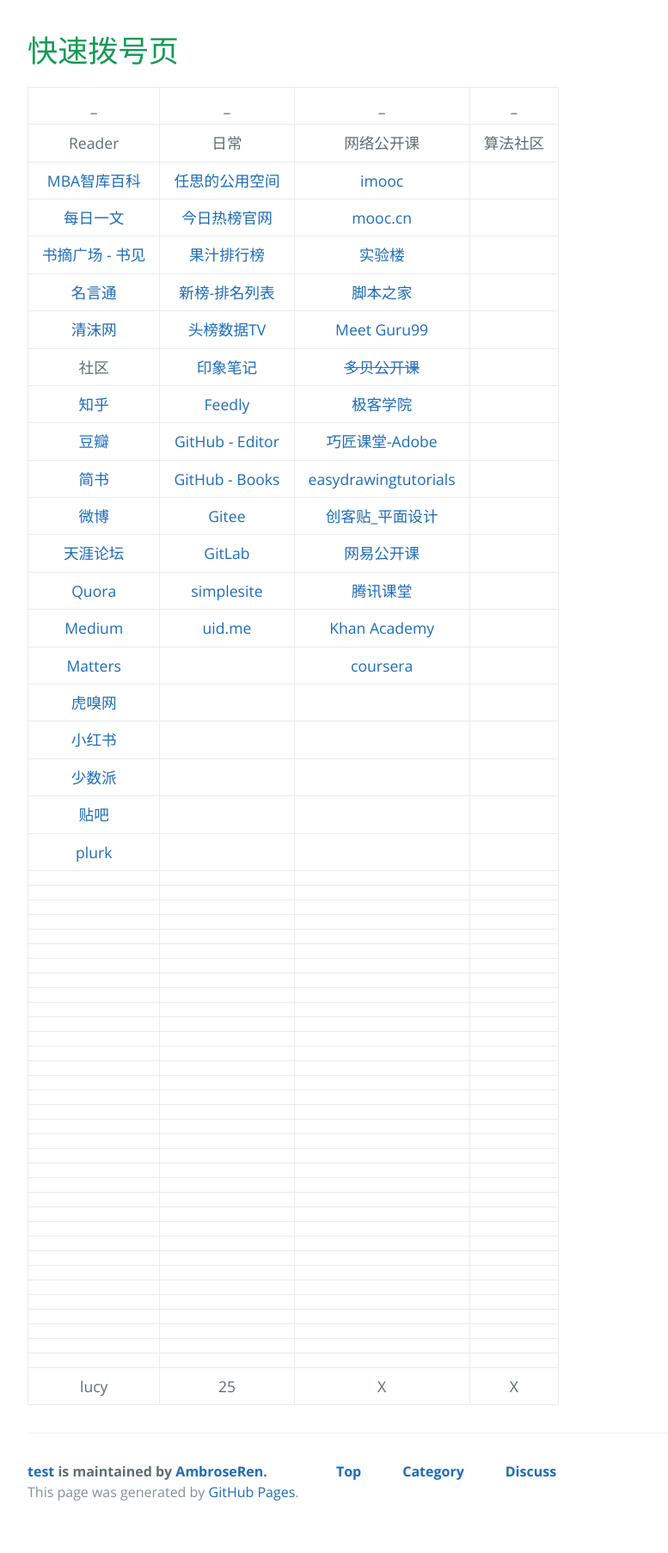
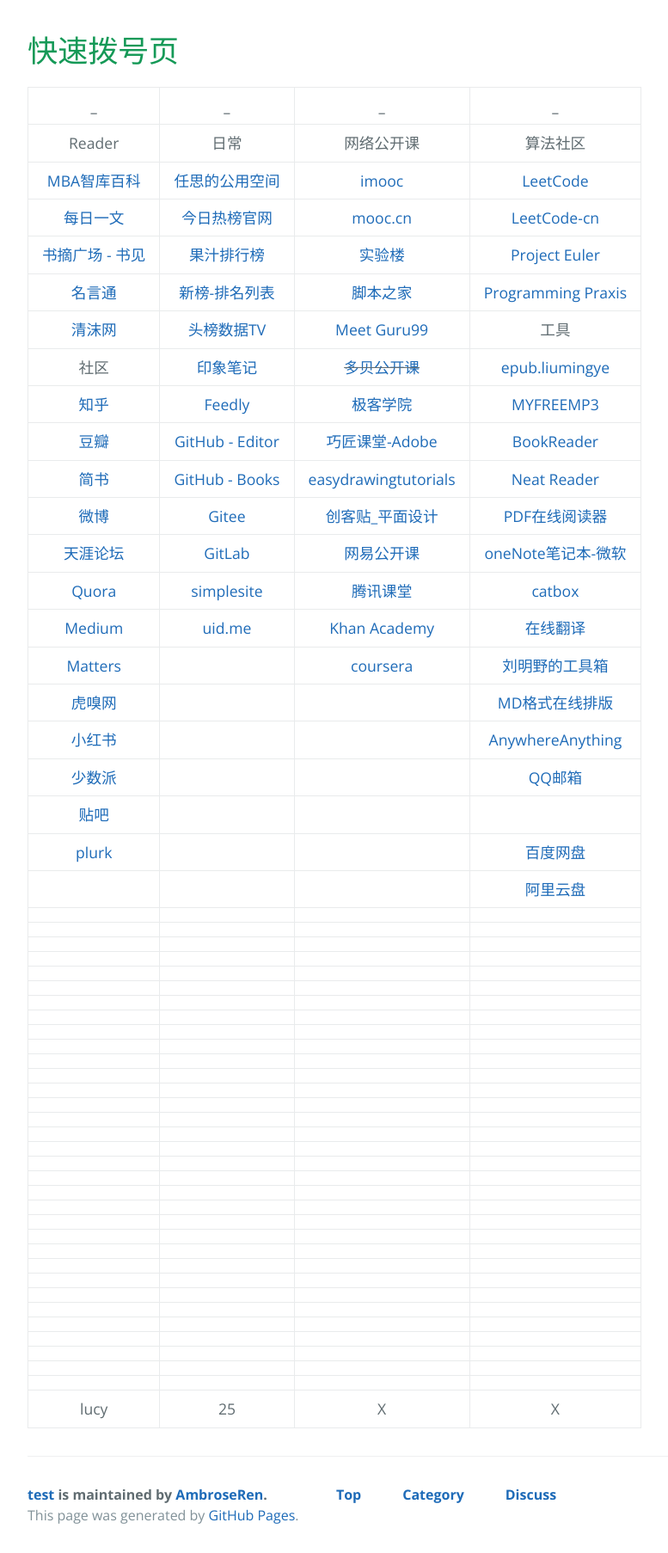
Before and after one commit to AmbroseRen/test, a Jekyll site: the page built from navigation.md, in a window 1280 px wide. Shown: the whole page at 86% size, without its empty margins (192-969 px from the left). Built offline with Jekyll 4.4.1, drawn with Linux system fonts in a browser that asks for light colours; our own code applies the rules of GitHub Pages for plain Markdown files; the repository's description, which GitHub fills in, is left out; before the commit the page ends 1779 px from its top, so only the background shows below that.

Commit message:
Update navigation.md

```diff
--- a/navigation.md
+++ b/navigation.md
@@ -3,26 +3,26 @@
 | _ | _ | _ | _ |
 |:---:|:---:|:---:|:---:|
 | Reader | 日常 | 网络公开课 | 算法社区 |
-| [MBA智库百科](https://wiki.mbalib.com/wiki/首页) | [任思的公用空间](http://rensi.ys168.com/) | [imooc](https://www.imooc.com/course/list) | []() |
-| [每日一文](https://meiriyiwen.com/random) | [今日热榜官网](https://tophub.today/) | [mooc.cn](https://www.cmooc.com/course) | []() |
-| [书摘广场 - 书见](https://memo.bookfere.com/community/posts/all) | [果汁排行榜](http://guozhivip.com/rank/) | [实验楼](https://www.lanqiao.cn/courses/) | []() |
-| [名言通](https://www.mingyantong.com/) | [新榜-排名列表](https://www.newrank.cn/public/info/list.html) | [脚本之家](https://www.jb51.net/list/index_1.htm) | []() |
-| [清沫网](https://www.qingmo.net/) | [头榜数据TV](http://www.toubang.tv/anchor/mutile.html) | [Meet Guru99](https://www.guru99.com/) | []() |
-| 社区 | [印象笔记](https://app.yinxiang.com/Home.action) | ~~[多贝公开课](http://www.duobei.com/)~~ | []() |
-| [知乎](https://www.zhihu.com/people/RS101202303/following) | [Feedly](https://feedly.com/) | [极客学院](https://www.jikexueyuan.com/) | []() |
-| [豆瓣](https://www.douban.com/people/AmbroseRen/) | [GitHub - Editor](https://github.com/AmbroseRen/test/blob/master/Library/BookListsOne.md) | [巧匠课堂-Adobe](https://www.2qj.com/) | []() |
-| [简书](https://www.jianshu.com/subscriptions#/timeline) | [GitHub - Books](https://github.com/AmbroseRen/Picture/tree/master/book/Society) | [easydrawingtutorials](https://www.easydrawingtutorials.com/index.php/disney/81-draw-mickey-mouse) | []() |
-| [微博](https://weibo.com/3626507391/follow) | [Gitee](https://gitee.com/) | [创客贴_平面设计](https://www.chuangkit.com/designtools/designindex) | []() |
-| [天涯论坛](https://bbs.tianya.cn/) | [GitLab](https://gitlab.com/ambroserencn) | [网易公开课](https://open.163.com/khan/) | []() |
-| [Quora](https://www.quora.com/) | [simplesite](http://ambroseren.simplesite.com/) | [腾讯课堂](https://ke.qq.com/) | []() |
-| [Medium](https://medium.com/) | [uid.me](http://uid.me/ren_si1#) | [Khan Academy](https://www.khanacademy.org/) | []() |
-| [Matters](https://matters.news/) | []() | [coursera](https://www.coursera.org/browse/computer-science) | []() |
-| [虎嗅网](https://www.huxiu.com/) | []() | []() | []() |
-| [小红书](https://www.xiaohongshu.com/explore) | []() | []() | []() |
-| [少数派](https://sspai.com/) | []() | []() | []() |
+| [MBA智库百科](https://wiki.mbalib.com/wiki/首页) | [任思的公用空间](http://rensi.ys168.com/) | [imooc](https://www.imooc.com/course/list) | [LeetCode](https://leetcode.com/problemset/all/) |
+| [每日一文](https://meiriyiwen.com/random) | [今日热榜官网](https://tophub.today/) | [mooc.cn](https://www.cmooc.com/course) | [LeetCode-cn](https://leetcode-cn.com/problemset/all/) |
+| [书摘广场 - 书见](https://memo.bookfere.com/community/posts/all) | [果汁排行榜](http://guozhivip.com/rank/) | [实验楼](https://www.lanqiao.cn/courses/) | [Project Euler](https://projecteuler.net/archives) |
+| [名言通](https://www.mingyantong.com/) | [新榜-排名列表](https://www.newrank.cn/public/info/list.html) | [脚本之家](https://www.jb51.net/list/index_1.htm) | [Programming Praxis](https://programmingpraxis.com/) |
+| [清沫网](https://www.qingmo.net/) | [头榜数据TV](http://www.toubang.tv/anchor/mutile.html) | [Meet Guru99](https://www.guru99.com/) | 工具 |
+| 社区 | [印象笔记](https://app.yinxiang.com/Home.action) | ~~[多贝公开课](http://www.duobei.com/)~~ | [epub.liumingye](https://epub.liumingye.cn/) |
+| [知乎](https://www.zhihu.com/people/RS101202303/following) | [Feedly](https://feedly.com/) | [极客学院](https://www.jikexueyuan.com/) | [MYFREEMP3](http://tool.liumingye.cn/music/?page=audioPage&type=migu&name=The%20Ludlows) |
+| [豆瓣](https://www.douban.com/people/AmbroseRen/) | [GitHub - Editor](https://github.com/AmbroseRen/test/blob/master/Library/BookListsOne.md) | [巧匠课堂-Adobe](https://www.2qj.com/) | [BookReader](https://ztftrue.github.io/BookReader/) |
+| [简书](https://www.jianshu.com/subscriptions#/timeline) | [GitHub - Books](https://github.com/AmbroseRen/Picture/tree/master/book/Society) | [easydrawingtutorials](https://www.easydrawingtutorials.com/index.php/disney/81-draw-mickey-mouse) | [Neat Reader](https://www.neat-reader.cn/webapp#/) |
+| [微博](https://weibo.com/3626507391/follow) | [Gitee](https://gitee.com/) | [创客贴_平面设计](https://www.chuangkit.com/designtools/designindex) | [PDF在线阅读器](https://web.jisupdf.com/) |
+| [天涯论坛](https://bbs.tianya.cn/) | [GitLab](https://gitlab.com/ambroserencn) | [网易公开课](https://open.163.com/khan/) | [oneNote笔记本-微软](https://www.onenote.com/notebooks?auth=1&nf=1&fromAR=1) |
+| [Quora](https://www.quora.com/) | [simplesite](http://ambroseren.simplesite.com/) | [腾讯课堂](https://ke.qq.com/) | [catbox](https://catbox.moe/user/login.php) |
+| [Medium](https://medium.com/) | [uid.me](http://uid.me/ren_si1#) | [Khan Academy](https://www.khanacademy.org/) | [在线翻译](https://fanyi.youdao.com/) |
+| [Matters](https://matters.news/) | []() | [coursera](https://www.coursera.org/browse/computer-science) | [刘明野的工具箱](https://tool.liumingye.cn/) |
+| [虎嗅网](https://www.huxiu.com/) | []() | []() | [MD格式在线排版](https://md.phodal.com/) |
+| [小红书](https://www.xiaohongshu.com/explore) | []() | []() | [AnywhereAnything](http://lackar.com/aa/) |
+| [少数派](https://sspai.com/) | []() | []() | [QQ邮箱](https://mail.qq.com/) |
 | [贴吧](https://tieba.baidu.com/index.html) | []() | []() | []() |
-| [plurk](https://www.plurk.com/AmbroseRenCN) | []() | []() | []() |
-| []() | []() | []() | []() |
+| [plurk](https://www.plurk.com/AmbroseRenCN) | []() | []() | [百度网盘](https://pan.baidu.com/disk/home) |
+| []() | []() | []() | [阿里云盘](https://www.aliyundrive.com/drive/) |
 | []() | []() | []() | []() |
 | []() | []() | []() | []() |
 | []() | []() | []() | []() |
```
